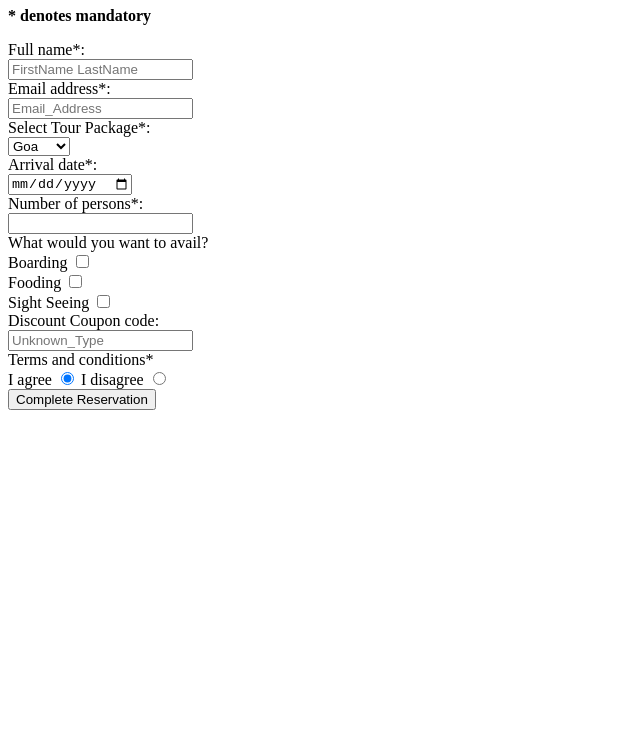
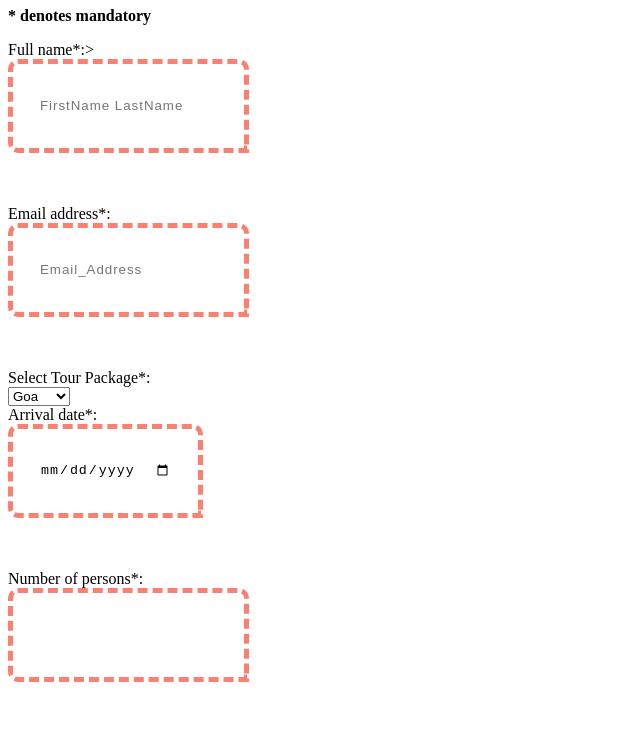
Before and after one commit to lauravacarean/Project, a plain HTML site: page Travel Form.html in a window 1280 px wide. Shown: the part 73-804 px from the top of the page, without its empty margins (0-640 px from the left). Drawn offline with Linux system fonts and the light colour scheme.

Commit message:
modificari tema

```diff
--- a/Travel Form.html
+++ b/Travel Form.html
@@ -2,23 +2,43 @@
 <html>
   <head>
     <title>Travel reservation form</title>
+    <style>
+
+        input {
+            height: 30px;
+            border-color:salmon;
+            border-radius:10px;
+            border-bottom-right-radius: 0px;
+            border-width: 5px;
+            border-style:dashed;
+            margin-bottom:52px;
+            padding: 27px;
+            letter-spacing: 0.0725em;
+
+        }
+        #agree {font-size:  20px}
+
+
+    </style>
   </head>
   <body>
-    <h1>Travel reservation form</h1>
+    <h1 style = "color:blueviolet">Travel reservation form</h1>
 
     <p><b>* denotes mandatory</b></p>
     <form>
-      Full name*:<br />
+    <label for="name">Full name*:></label><br />
       <input
         type="text"
+        id="name"
         name="Fullname"
         placeholder="FirstName LastName"
         required
       /><br />
 
-      Email address*:<br />
+      <label for="email">Email address*:</label><br />
       <input
         type="email"
+        id="email"
         name="Fullname"
         placeholder="Email_Address"
         required
@@ -36,10 +56,10 @@
       <!-- This code for date, in mozilla it opens the calendar when clicking mm/dd/yyyy,
     but in chrome i have to click the drop down sign to open the calendar-->
 
-      Number of persons*:<br />
+     <label for="number" >Number of persons*:</label><br />
       <input
         type="number"
-        id="number of persons"
+        id="number"
         name="number of persons"
         required
       /><br />
```
